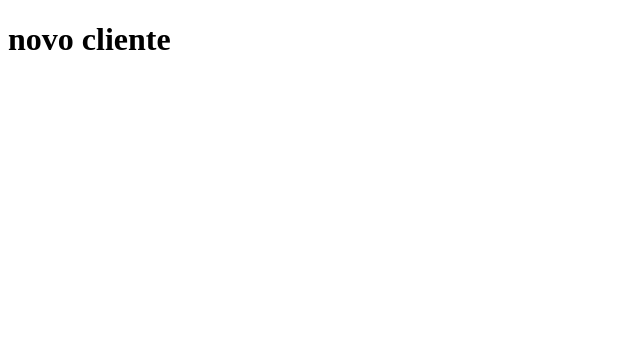
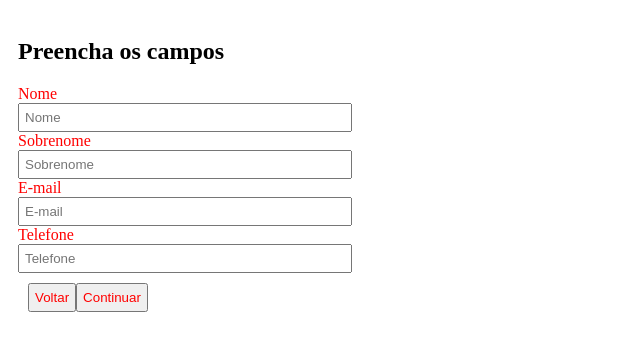
Before and after one commit to felipepxavier/register-using-steps, a React (Create React App) app: page / in a window 1280 px wide. Shown: the top 350 px of the page, without its empty margins (0-640 px from the left). Built offline with nearby package versions, Linux system fonts and the light colour scheme.

Commit message:
refactor: linter

```diff
--- a/src/App.tsx
+++ b/src/App.tsx
@@ -1,5 +1,5 @@
 import { BrowserRouter, Routes, Route } from 'react-router-dom';
-import { ThemeProvider } from 'styled-components'
+import { ThemeProvider } from 'styled-components';
 import ListClient from './pages/ListClient';
 import NewClient from './pages/NewClient';
 import theme from './styles/theme';
--- a/src/pages/ListClient/index.tsx
+++ b/src/pages/ListClient/index.tsx
@@ -1,7 +1,5 @@
-import React from 'react';
-
-const ListClient: React.FC = () => {
-  return <h1>lista</h1>
+function ListClient() {
+  return <h1>lista</h1>;
 }
 
 export default ListClient;
--- a/src/pages/NewClient/index.tsx
+++ b/src/pages/NewClient/index.tsx
@@ -1,9 +1,60 @@
-import React from 'react';
+import { StepWizard } from '../../components/StepWizard';
 
-const NewClient: React.FC = () => {
-  return (
-      <h1>novo cliente</h1>
-  )
+function NewClient() {
+  const stepsField = [
+    {
+      active: true,
+
+      fields: [
+        {
+          name: 'name',
+          label: 'Nome',
+          required: true,
+          requiredMessage: 'Campo obrigatório',
+        },
+        {
+          name: 'last-name',
+          label: 'Sobrenome',
+          required: true,
+          requiredMessage: 'Campo obrigatório',
+        },
+        {
+          name: 'email',
+          label: 'E-mail',
+          required: true,
+          requiredMessage: 'Campo obrigatório',
+          customRegexValidation: '[a-z0-9]+@[a-z]+.[a-z]{2,3}',
+          customRegexValidationMessage: 'E-mail inválido',
+        },
+        {
+          name: 'phone',
+          label: 'Telefone',
+          required: false,
+        },
+      ],
+    },
+    {
+      active: false,
+      fields: [
+        {
+          name: 'zip-code',
+          label: 'CEP',
+          required: true,
+        },
+        {
+          name: 'address-1',
+          label: 'Endereço 1',
+          required: true,
+        },
+        {
+          name: 'address-2',
+          label: 'Endereço 2',
+          required: false,
+        },
+      ],
+    },
+  ];
+  return <StepWizard totalSteps={stepsField} />;
 }
 
 export default NewClient;
--- a/src/styles/theme.ts
+++ b/src/styles/theme.ts
@@ -1,6 +1,6 @@
 export default {
   border: {
-      radius: '0.4rem'
+    radius: '0.4rem',
   },
   font: {
     family:
@@ -14,16 +14,15 @@ export default {
       medium: '1.6rem',
       large: '1.8rem',
       xlarge: '2.0rem',
-        xxlarge: '2.8rem'
-      }
+      xxlarge: '2.8rem',
+    },
   },
   colors: {
     primary: '#85b385',
     secondary: '#beffbe',
     white: '#FAFAFA',
     black: '#0C0C0C',
-      red: '#DC143C'
-
+    red: '#DC143C',
   },
   spacings: {
     xxsmall: '0.8rem',
@@ -32,7 +31,6 @@ export default {
     medium: '3.2rem',
     large: '4.0rem',
     xlarge: '4.8rem',
-      xxlarge: '5.6rem'
+    xxlarge: '5.6rem',
   },
-
-  }
+};
```
Also changed, not shown: src/components/StepWizard/styles.ts (+9 -10 lines), src/styles/global.ts (+5 -5 lines). Lines whose indentation alone changed are shown as unchanged.
